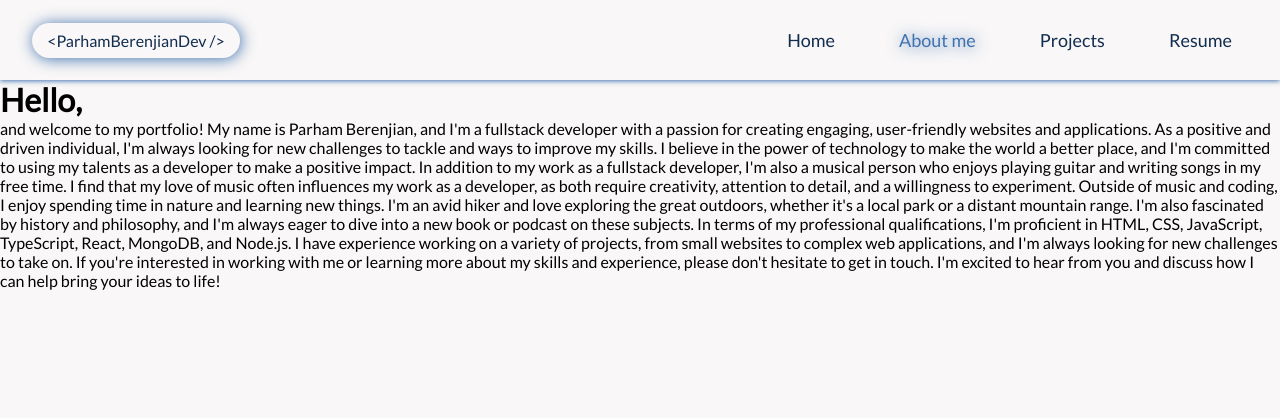
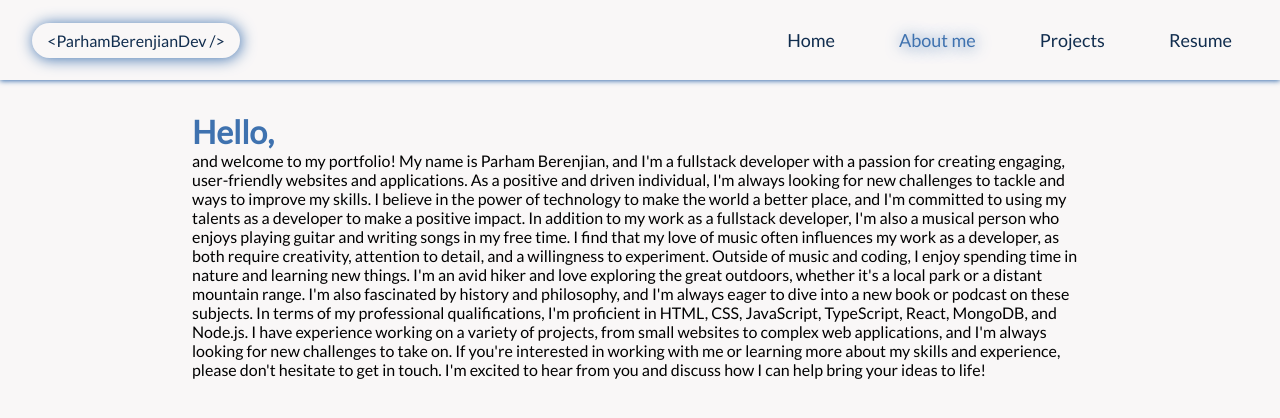
Before and after one commit to ParhamInBinary/MyPortfolio, a React (Vite) app: page /about in a window 1280 px wide. Shown: the top 418 px of the page. Built offline with nearby package versions, Linux system fonts and the light colour scheme.

Commit message:
restyling

```diff
--- /dev/null
+++ b/src/pages/AboutMePage/AboutMePage.css
@@ -0,0 +1,11 @@
+
+.aboutMeContainer {
+    display: flex;
+    flex-direction: column;
+    width: 75%;
+    padding: 2rem;
+}
+
+.aboutMeContainer h1 {
+    color: var(--detail);
+}
--- a/src/pages/AboutMePage/AboutMePage.tsx
+++ b/src/pages/AboutMePage/AboutMePage.tsx
@@ -1,8 +1,11 @@
+import './AboutMePage.css'
+
 export function AboutMePage() {
   return (
     <div className="aboutMeContainer">
       <h1>Hello,</h1>
       <div>
+
         and welcome to my portfolio! My name is Parham
         Berenjian, and I'm a fullstack developer with a
         passion for creating engaging, user-friendly
--- a/src/pages/HomePage/HomePage.css
+++ b/src/pages/HomePage/HomePage.css
@@ -124,7 +124,8 @@
 
 .CardContainer {
   display: flex;
-  justify-content: space-evenly;
+  justify-content: center;
+    gap: 3%;
   width: 0%;
   transition: all 0.6s ease-in-out;
 }
--- a/src/pages/HomePage/SkillContainer/skillCard.css
+++ b/src/pages/HomePage/SkillContainer/skillCard.css
@@ -5,7 +5,7 @@
     width: 10rem;
     border-radius: 10px;
     height: 13rem;
-    box-shadow: 2px 2px 50px var(--detail);
+    box-shadow: 2px 2px 25px var(--detail);
     background-color: rgba(63,	114, 175, 0.4);
     position: relative;
     overflow: hidden;
@@ -19,7 +19,7 @@
     transform: rotate(0deg);
   }
 }
-
+/*
 .borderAnimaion {
     position: absolute;
     background: conic-gradient(var(--detail) 20deg, var(--secondary) 60deg, transparent 120deg);
@@ -30,7 +30,7 @@
     animation-duration: 3s;
     animation-iteration-count: infinite;
     animation-timing-function: linear;
-}
+} */
 
 .cardBody {
     display: flex;
```
